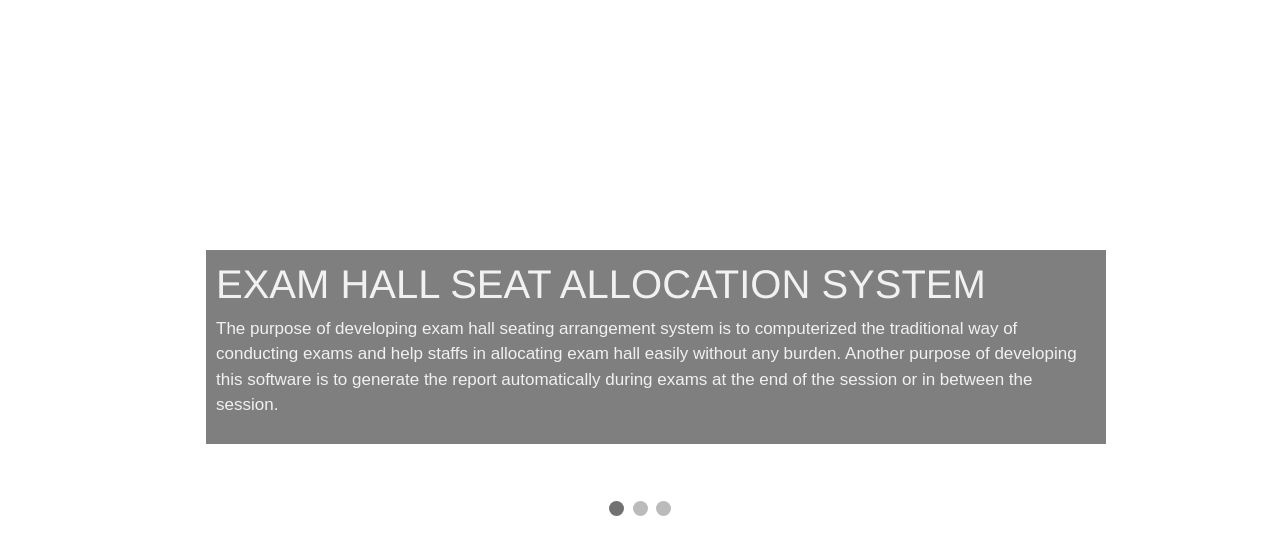
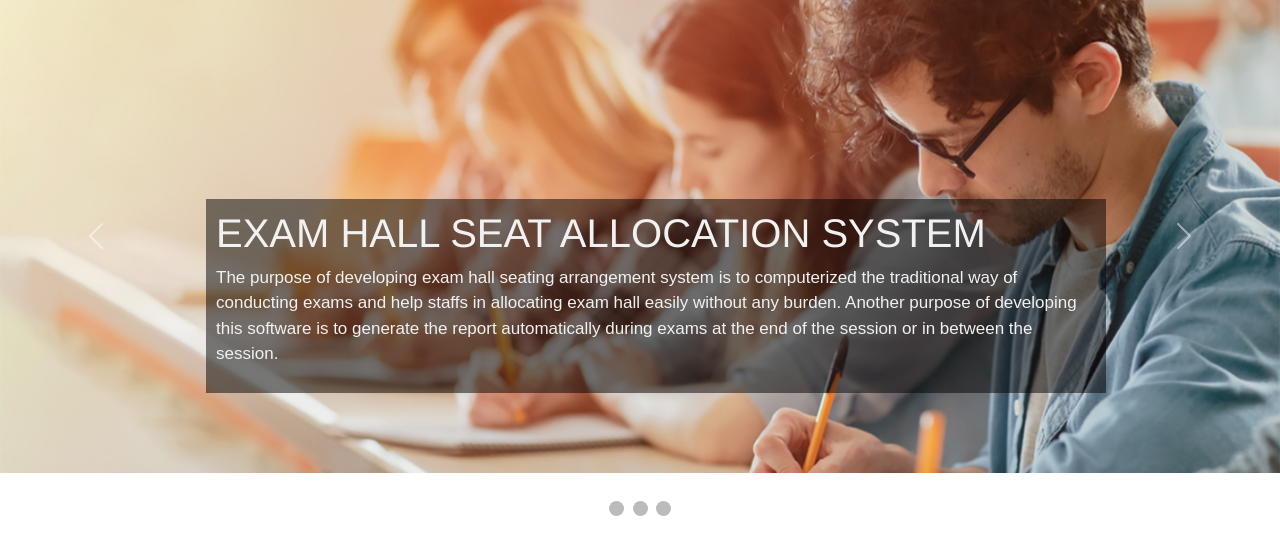
Before and after one commit to cbitosc/HTF22-Team-09, a Flask app: page / in a window 1280 px wide. Shown: the part 74-629 px from the top of the page. Run offline with Flask 2, Linux system fonts and the light colour scheme.

Commit message:
Added Carousel
Added Carousel

```diff
--- a/templates/home.html
+++ b/templates/home.html
@@ -24,9 +24,52 @@
   <a href="/login">Login</a>
   <a href="/contact">Contact</a>
   <a href="/About">About</a> -->
+<!-- </div> -->
+
+
+<div id="carouselExampleControls" class="carousel slide" data-bs-ride="carousel">
+  <div class="carousel-inner">
+    <div class="carousel-item active">
+      <img src="/static/images/image1.jpg" class="d-block w-100" alt="...">
+      <div class="container">
+        <div class="content">
+          <h1 style="font-family:'Franklin Gothic Medium', 'Arial Narrow', Arial, sans-serif">EXAM HALL SEAT ALLOCATION SYSTEM</h1>
+          <p>The purpose of developing exam hall seating arrangement system is to computerized the traditional way of conducting exams and help staffs in allocating exam hall easily without any burden. Another purpose of developing this software is to generate the report automatically during exams at the end of the session or in between the session.</p>
+        </div>
+
+      </div>
+    </div>
+    <div class="carousel-item">
+      <img src="/static/images/image2.jpg" class="d-block w-100" alt="...">
+      <div class="container">
+        <div class="content">
+          <h1 style="font-family:'Franklin Gothic Medium', 'Arial Narrow', Arial, sans-serif">EXAM HALL SEAT ALLOCATION SYSTEM</h1>
+          <p>The purpose of developing exam hall seating arrangement system is to computerized the traditional way of conducting exams and help staffs in allocating exam hall easily without any burden. Another purpose of developing this software is to generate the report automatically during exams at the end of the session or in between the session.</p>
+        </div>
+
+      </div>
+    </div>
+    <div class="carousel-item">
+      <img src="/static/images/image3.jpg" class="d-block w-100" alt="...">
+      <div class="container">
+        <div class="content">
+          <h1 style="font-family:'Franklin Gothic Medium', 'Arial Narrow', Arial, sans-serif">EXAM HALL SEAT ALLOCATION SYSTEM</h1>
+          <p>The purpose of developing exam hall seating arrangement system is to computerized the traditional way of conducting exams and help staffs in allocating exam hall easily without any burden. Another purpose of developing this software is to generate the report automatically during exams at the end of the session or in between the session.</p>
+        </div>
+
+      </div>
+    </div>
+  </div>
+  <button class="carousel-control-prev" type="button" data-bs-target="#carouselExampleControls" data-bs-slide="prev">
+    <span class="carousel-control-prev-icon" aria-hidden="true"></span>
+    <span class="visually-hidden">Previous</span>
+  </button>
+  <button class="carousel-control-next" type="button" data-bs-target="#carouselExampleControls" data-bs-slide="next">
+    <span class="carousel-control-next-icon" aria-hidden="true"></span>
+    <span class="visually-hidden">Next</span>
+  </button>
 </div>
-
-<div class="slideshow-container">
+<!-- <div class="slideshow-container">
 
 <div class="mySlides fade">
   <div class="numbertext">1 / 3</div>
@@ -49,7 +92,7 @@
 <a class="prev" onclick="plusSlides(-1)">&#10094;</a>
 <a class="next" onclick="plusSlides(1)">&#10095;</a>
 
-</div>
+</div> -->
 <br>
 
 <div style="text-align:center">
@@ -89,14 +132,14 @@
 
 <!----------------------------------------TEXT ON IMAGE-------------------------------------->
 
-<div class="container">
+<!-- <div class="container">
 
   <div class="content">
   	<h1 style="font-family:'Franklin Gothic Medium', 'Arial Narrow', Arial, sans-serif">EXAM HALL SEAT ALLOCATION SYSTEM</h1>
     <p>The purpose of developing exam hall seating arrangement system is to computerized the traditional way of conducting exams and help staffs in allocating exam hall easily without any burden. Another purpose of developing this software is to generate the report automatically during exams at the end of the session or in between the session.</p>
   </div>
 
-</div>
+</div> -->
 
 </body>
 <script src="https://cdn.jsdelivr.net/npm/bootstrap@5.2.2/dist/js/bootstrap.bundle.min.js" integrity="sha384-OERcA2EqjJCMA+/3y+gxIOqMEjwtxJY7qPCqsdltbNJuaOe923+mo//f6V8Qbsw3" crossorigin="anonymous"></script>
```
